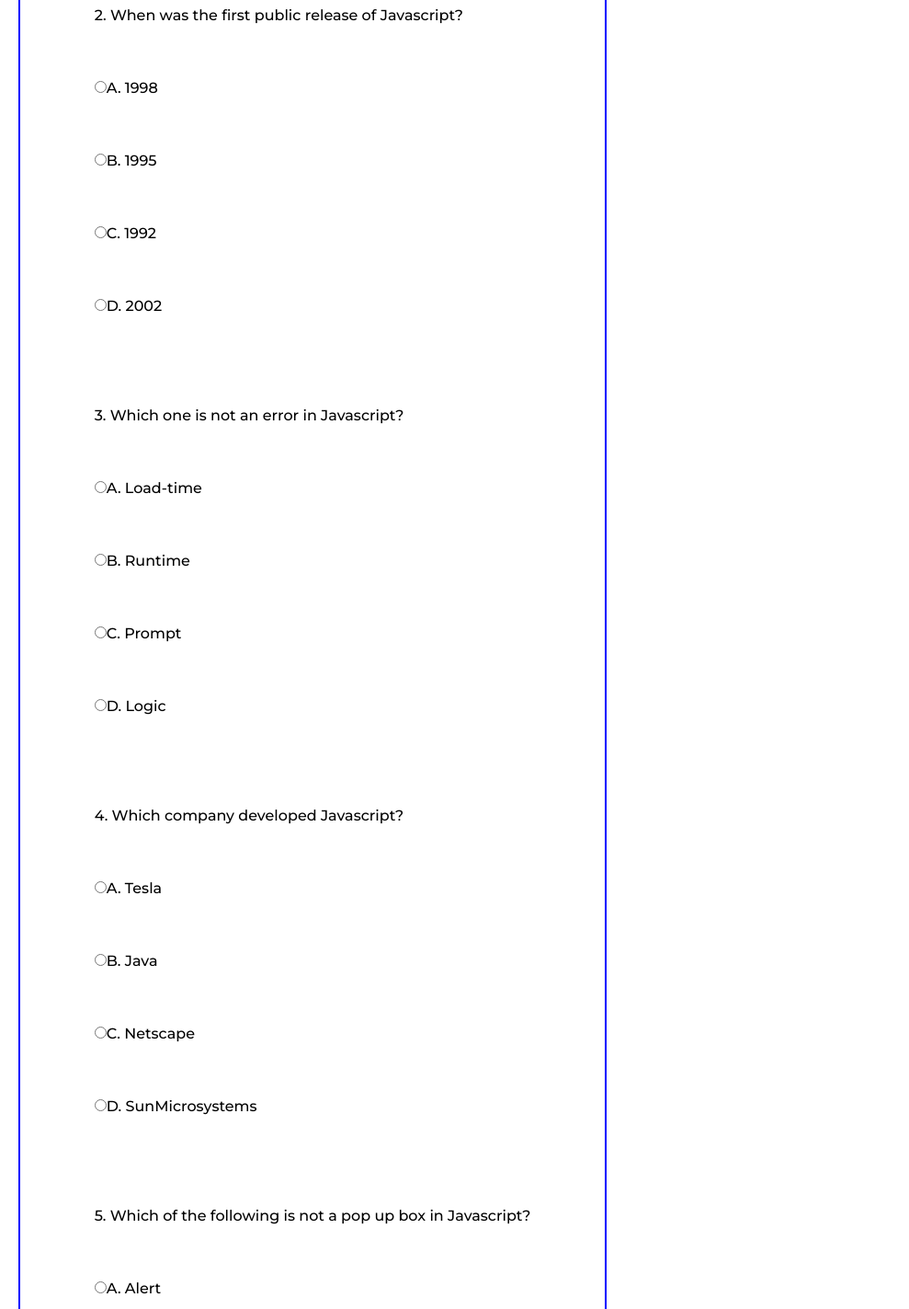
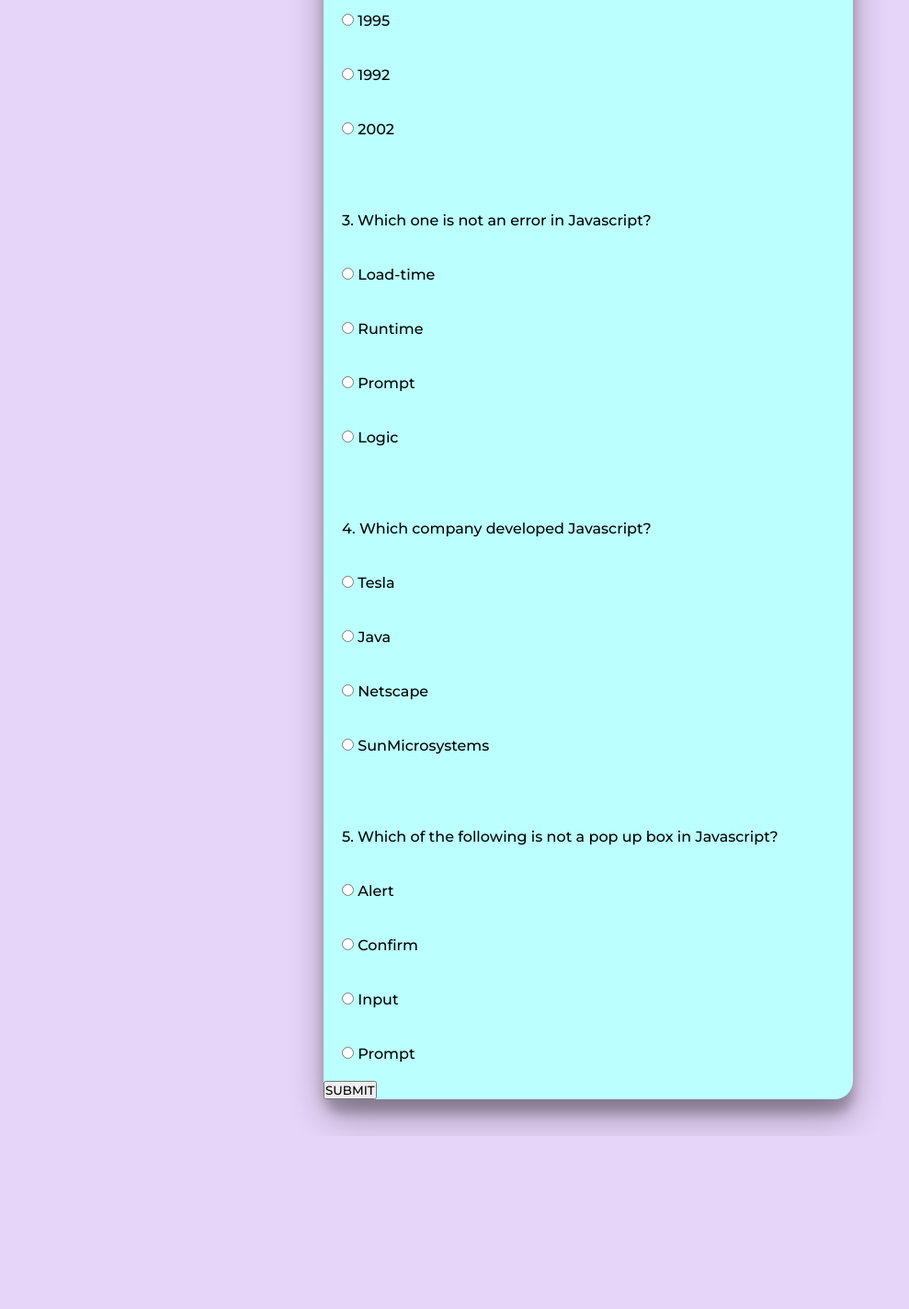
Before and after one commit to CodeRichBob/quicktest, a plain HTML site: page pages/quiz.html in a window 1280 px wide. Shown: the part 602-2025 px from the top of the page at 92% size, without its empty margins (0-989 px from the left). After the commit the page ends 1837 px from the top, so only its background shows below. Drawn offline with Linux system fonts and the light colour scheme; a web font is replaced by a local one.

Commit message:
style: Adds more styling to the quiz form

```diff
--- a/css/quiz.css
+++ b/css/quiz.css
@@ -4,6 +4,7 @@
     margin: 0;
     padding: 0;
     font-family: 'Montserrat';
+
 }
 
 body {
@@ -14,9 +15,10 @@ body {
     padding: 20px;
     border-radius: 10vh;
     margin: 20px;
-    border: 2px solid blue;
-    color: rgb(red, green, blue);
-    width: 50vw;
+    background-color: hsl(271, 76%, 53%, 0.2);
+
+
+
 }
 
 .testing {
@@ -24,6 +26,10 @@ body {
     flex-direction: column;
     margin-top: 20px;
     justify-content: space-around;
+    width: 45vw;
+    background-color: rgb(187, 255, 255);
+    border-radius: 20px;
+    box-shadow: rgba(0, 0, 0, 0.3) 0px 19px 38px, rgba(0, 0, 0, 0.22) 0px 15px 12px;
 
 }
 .test1 {
@@ -35,5 +41,5 @@ body {
 }
 .test1 p {
     padding: 10px;
-    margin: 20px;
+    margin: 10px;
 }
--- a/pages/quiz.html
+++ b/pages/quiz.html
@@ -13,42 +13,42 @@
     <form name="test" id="test">
         <div class="test1">
             <p>1. Which is the most current version of Javascript?</p>
-            <p><input type="radio" name="quiz1" value="ESLINT">A. ESLINT</p>
-            <p><input type="radio" name="quiz1" value="ES6">B. ES6</p>
-            <p><input type="radio" name="quiz1" value="ECMASCRIPT5">C. ECMASCRIPT5</p>
-            <p><input type="radio" name="quiz1" value="NONE">D. NONE</p>
+            <p><input type="radio" name="quiz1" value="ESLINT"> ESLINT</p>
+            <p><input type="radio" name="quiz1" value="ES6"> ES6</p>
+            <p><input type="radio" name="quiz1" value="ECMASCRIPT5"> ECMASCRIPT5</p>
+            <p><input type="radio" name="quiz1" value="NONE"> NONE</p>
         </div>
 
         <div class="test1">
             <p>2. When was the first public release of Javascript?</p>
-            <p><input type="radio" name="quiz2" value="1998">A. 1998</p>
-            <p><input type="radio" name="quiz2" value="1995">B. 1995</p>
-            <p><input type="radio" name="quiz2" value="1992">C. 1992</p>
-            <p><input type="radio" name="quiz2" value="2002">D. 2002</p>
+            <p><input type="radio" name="quiz2" value="1998"> 1998</p>
+            <p><input type="radio" name="quiz2" value="1995"> 1995</p>
+            <p><input type="radio" name="quiz2" value="1992"> 1992</p>
+            <p><input type="radio" name="quiz2" value="2002"> 2002</p>
         </div>
 
         <div class="test1">
             <p>3. Which one is not an error in Javascript?</p>
-            <p><input type="radio" name="quiz3" value="Load-time">A. Load-time</p>
-            <p><input type="radio" name="quiz3" value="Runtime">B. Runtime</p>
-            <p><input type="radio" name="quiz3" value="Prompt">C. Prompt</p>
-            <p><input type="radio" name="quiz3" value="Logic">D. Logic</p>
+            <p><input type="radio" name="quiz3" value="Load-time"> Load-time</p>
+            <p><input type="radio" name="quiz3" value="Runtime"> Runtime</p>
+            <p><input type="radio" name="quiz3" value="Prompt"> Prompt</p>
+            <p><input type="radio" name="quiz3" value="Logic"> Logic</p>
         </div>
 
         <div class="test1">
             <p>4. Which company developed Javascript?</p>
-            <p><input type="radio" name="quiz4" value="Tesla">A. Tesla</p>
-            <p><input type="radio" name="quiz4" value="Java">B. Java</p>
-            <p><input type="radio" name="quiz4" value="Netscape">C. Netscape</p>
-            <p><input type="radio" name="quiz4" value="SunMicrosystems">D. SunMicrosystems</p>
+            <p><input type="radio" name="quiz4" value="Tesla"> Tesla</p>
+            <p><input type="radio" name="quiz4" value="Java"> Java</p>
+            <p><input type="radio" name="quiz4" value="Netscape"> Netscape</p>
+            <p><input type="radio" name="quiz4" value="SunMicrosystems"> SunMicrosystems</p>
         </div>
 
         <div class="test1">
             <p>5. Which of the following is not a pop up box in Javascript?</p>
-            <p><input type="radio" name="quiz5" value="Alert">A. Alert</p>
-            <p><input type="radio" name="quiz5" value="Confirm">B. Confirm</p>
-            <p><input type="radio" name="quiz5" value="Input">C. Input</p>
-            <p><input type="radio" name="quiz5" value="Prompt">D. Prompt</p>
+            <p><input type="radio" name="quiz5" value="Alert"> Alert</p>
+            <p><input type="radio" name="quiz5" value="Confirm"> Confirm</p>
+            <p><input type="radio" name="quiz5" value="Input"> Input</p>
+            <p><input type="radio" name="quiz5" value="Prompt"> Prompt</p>
         </div>
 
         <div id="btn">
```
